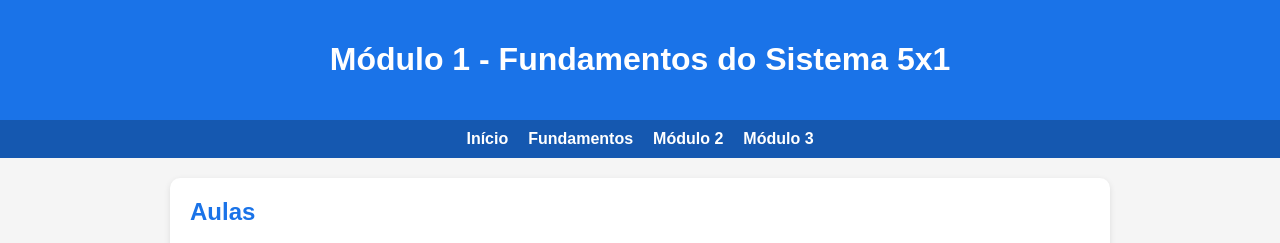
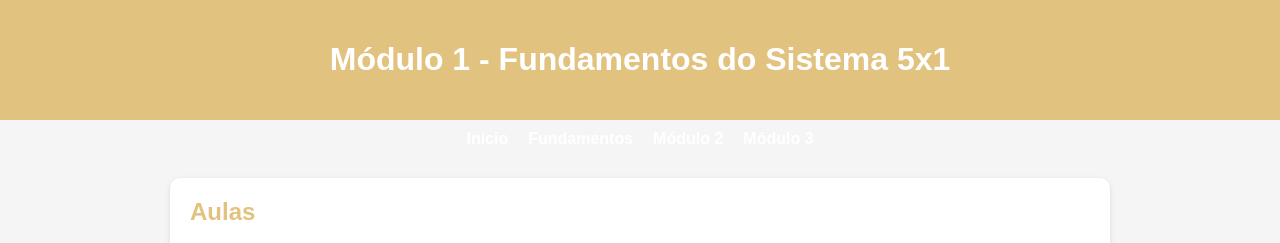
Before and after one commit to Gaardenn/curso-5x1, a plain HTML site: page modulo1.html in a window 1280 px wide. Shown: the top 243 px of the page. Drawn offline with Linux system fonts and the light colour scheme.

Commit message:
modulo1.html

```diff
--- a/modulo1.html
+++ b/modulo1.html
@@ -12,7 +12,7 @@
             color: #333;
         }
         header {
-            background: #1a73e8;
+            background: #E2C27F;
             color: white;
             padding: 20px;
             text-align: center;
@@ -21,7 +21,7 @@
             display: flex;
             justify-content: center;
             gap: 20px;
-            background: #1558b0;
+            background: ##BF9056;
             padding: 10px;
         }
         nav a {
@@ -42,7 +42,7 @@
         }
         h2 {
             margin-top: 0;
-            color: #1a73e8;
+            color: #E2C27F;
         }
         .aula {
             margin-bottom: 30px;
```
